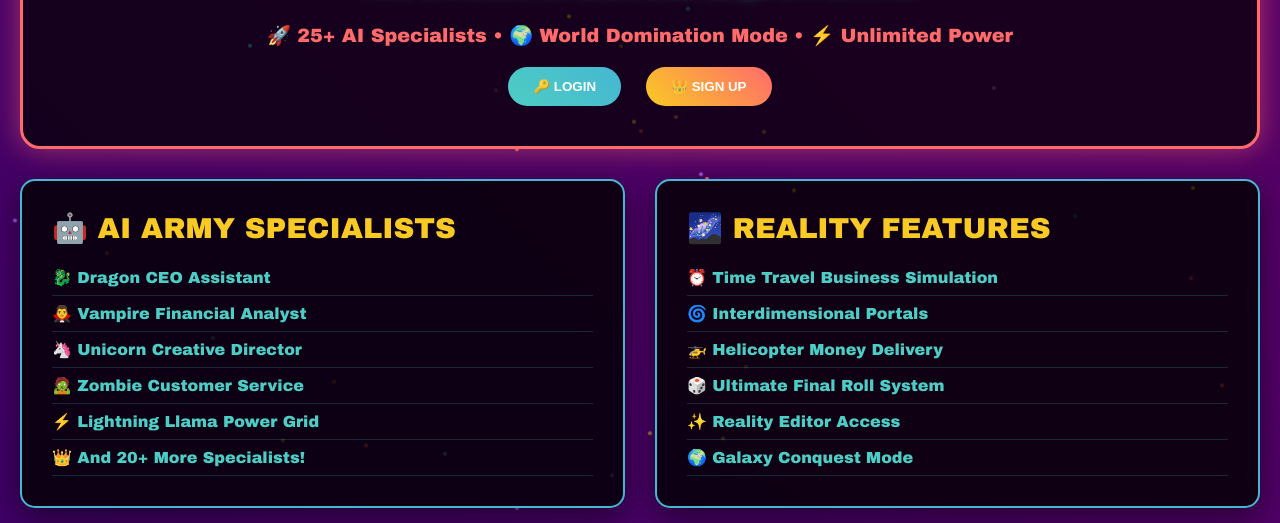
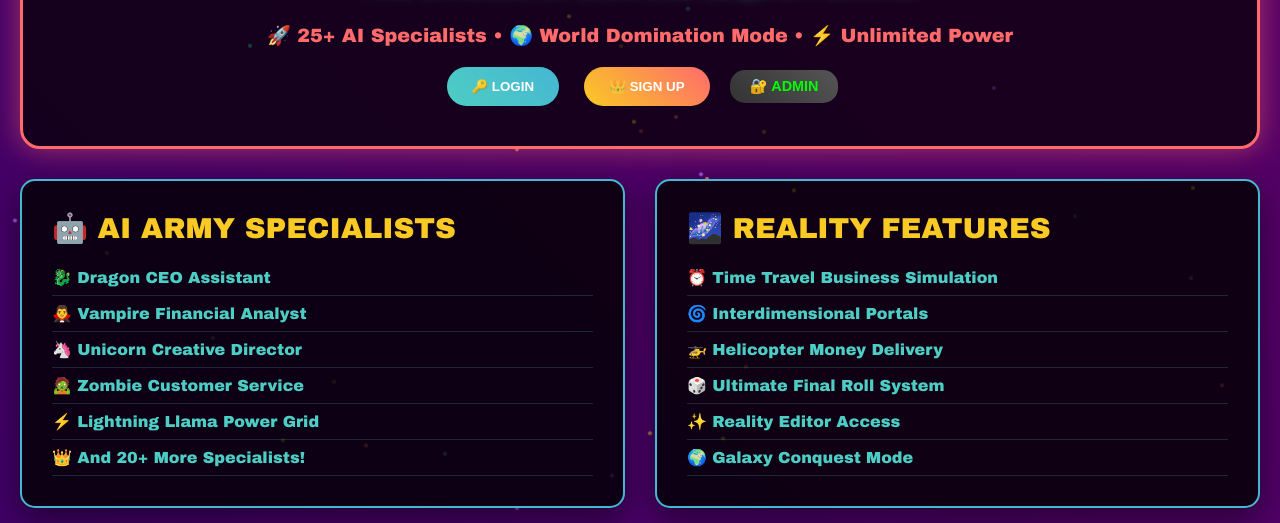
Before and after one commit to zapbo777/nexus-prime-chaos-empire, a plain HTML site: page index.html in a window 1280 px wide. Shown: the part 227-750 px from the top of the page. Drawn offline with Linux system fonts and the light colour scheme.

Commit message:
Update index.html

```diff
--- a/index.html
+++ b/index.html
@@ -308,6 +308,22 @@
                     transition: all 0.3s ease;
                 " onmouseover="this.style.transform='scale(1.05)'" onmouseout="this.style.transform='scale(1)'">
                     👑 SIGN UP
+                </button>
+
+                <!-- Secret Admin Access -->
+                <button onclick="window.location.href='./admin.html'" style="
+                    padding: 8px 20px;
+                    background: linear-gradient(45deg, #333, #555);
+                    color: #00ff00;
+                    border: none;
+                    border-radius: 15px;
+                    font-weight: bold;
+                    cursor: pointer;
+                    margin: 0 5px;
+                    font-size: 0.9em;
+                    transition: all 0.3s ease;
+                " onmouseover="this.style.transform='scale(1.05)'" onmouseout="this.style.transform='scale(1)'">
+                    🔐 ADMIN
                 </button>
             </div>
         </div>
```
